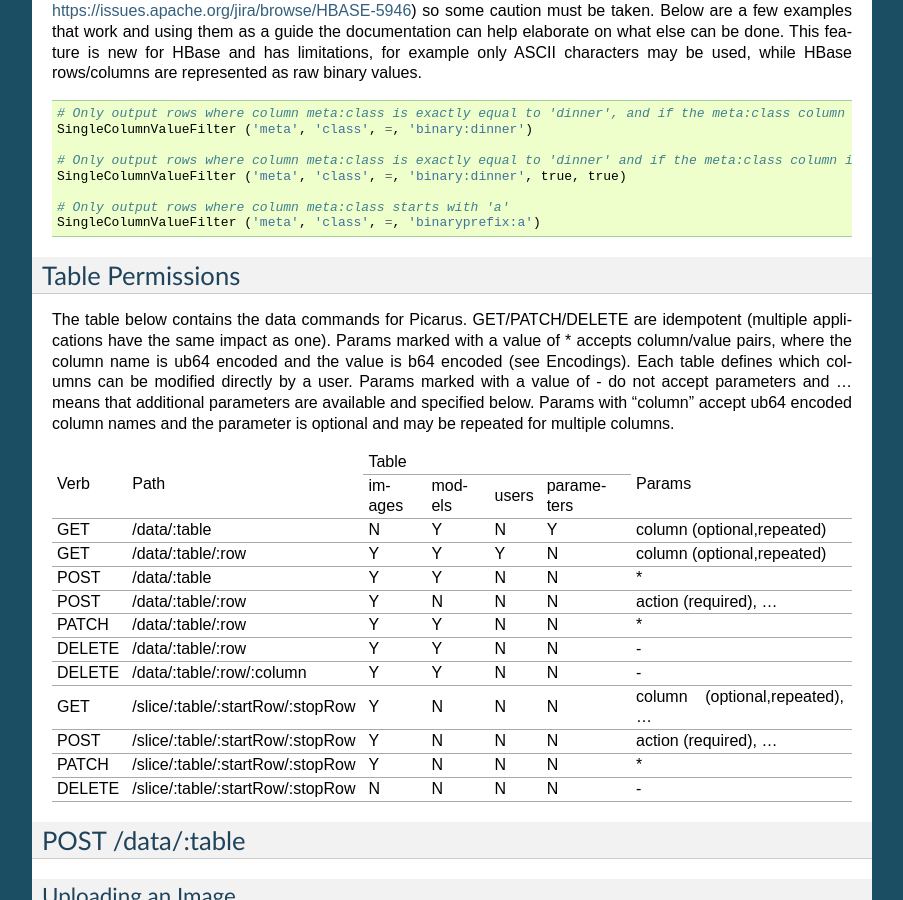
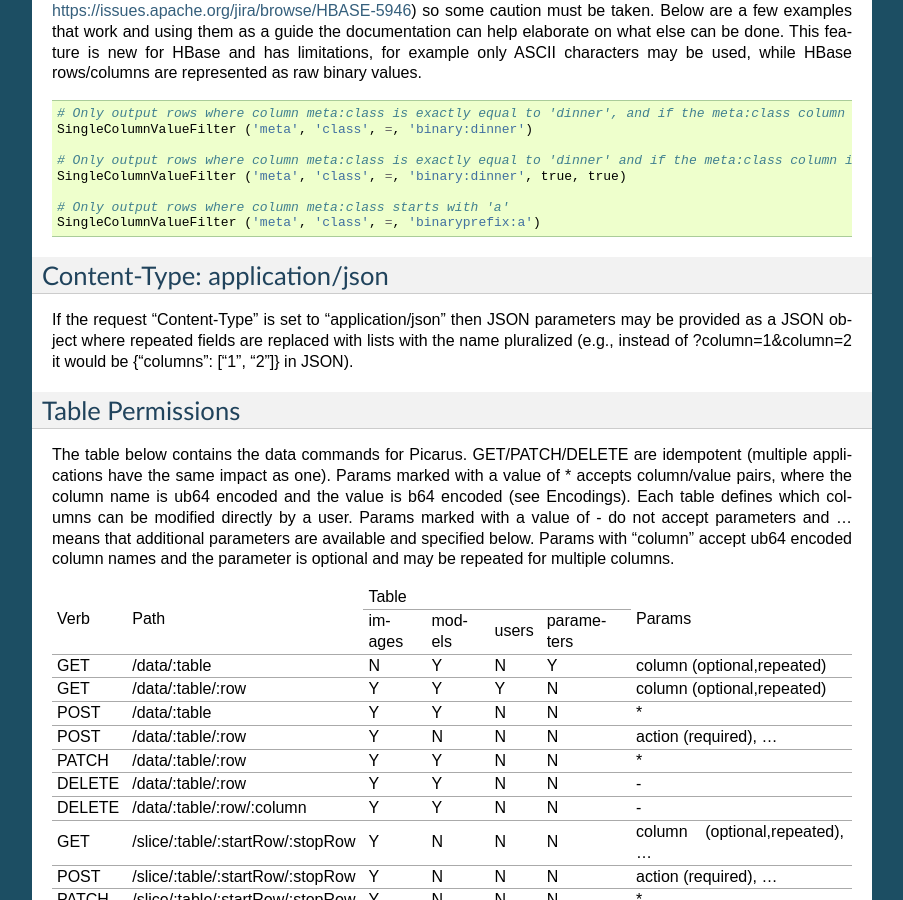
Before and after one commit to bwhite/picarus, a Sphinx documentation site: the page built from doc/67e373a19af13647bded/index.rst, in a window 1280 px wide and 900 px high, scrolled down 4607 px. Shown: the whole window, without its empty margins (198-1101 px from the left). Built offline with Sphinx 7.4.7, drawn with Linux system fonts in a browser that asks for light colours; formulas are drawn with MathJax 3; some of the changed text lies outside the part shown.

Commit message:
Updated
Signed-off-by: Brandyn A. White <bwhite@dappervision.com>

```diff
--- a/doc/67e373a19af13647bded/index.rst
+++ b/doc/67e373a19af13647bded/index.rst
@@ -243,6 +243,10 @@ The GET /slice/:table/:startRow/:stopRow command takes in a filter argument that
     SingleColumnValueFilter ('meta', 'class', =, 'binaryprefix:a')
 
 
+Content-Type: application/json
+------------------------------
+If the request "Content-Type" is set to "application/json" then JSON parameters may be provided as a JSON object where repeated fields are replaced with lists with the name pluralized (e.g., instead of ?column=1&column=2 it would be {"columns": ["1", "2"]} in JSON).
+
 Table Permissions
 -----------------
 
--- a/doc/index.rst
+++ b/doc/index.rst
@@ -243,6 +243,10 @@ The GET /slice/:table/:startRow/:stopRow command takes in a filter argument that
     SingleColumnValueFilter ('meta', 'class', =, 'binaryprefix:a')
 
 
+Content-Type: application/json
+------------------------------
+If the request "Content-Type" is set to "application/json" then JSON parameters may be provided as a JSON object where repeated fields are replaced with lists with the name pluralized (e.g., instead of ?column=1&column=2 it would be {"columns": ["1", "2"]} in JSON).
+
 Table Permissions
 -----------------
 
```
Also changed, not shown: other parts of doc/67e373a19af13647bded/index.rst (+5 -3 lines).
